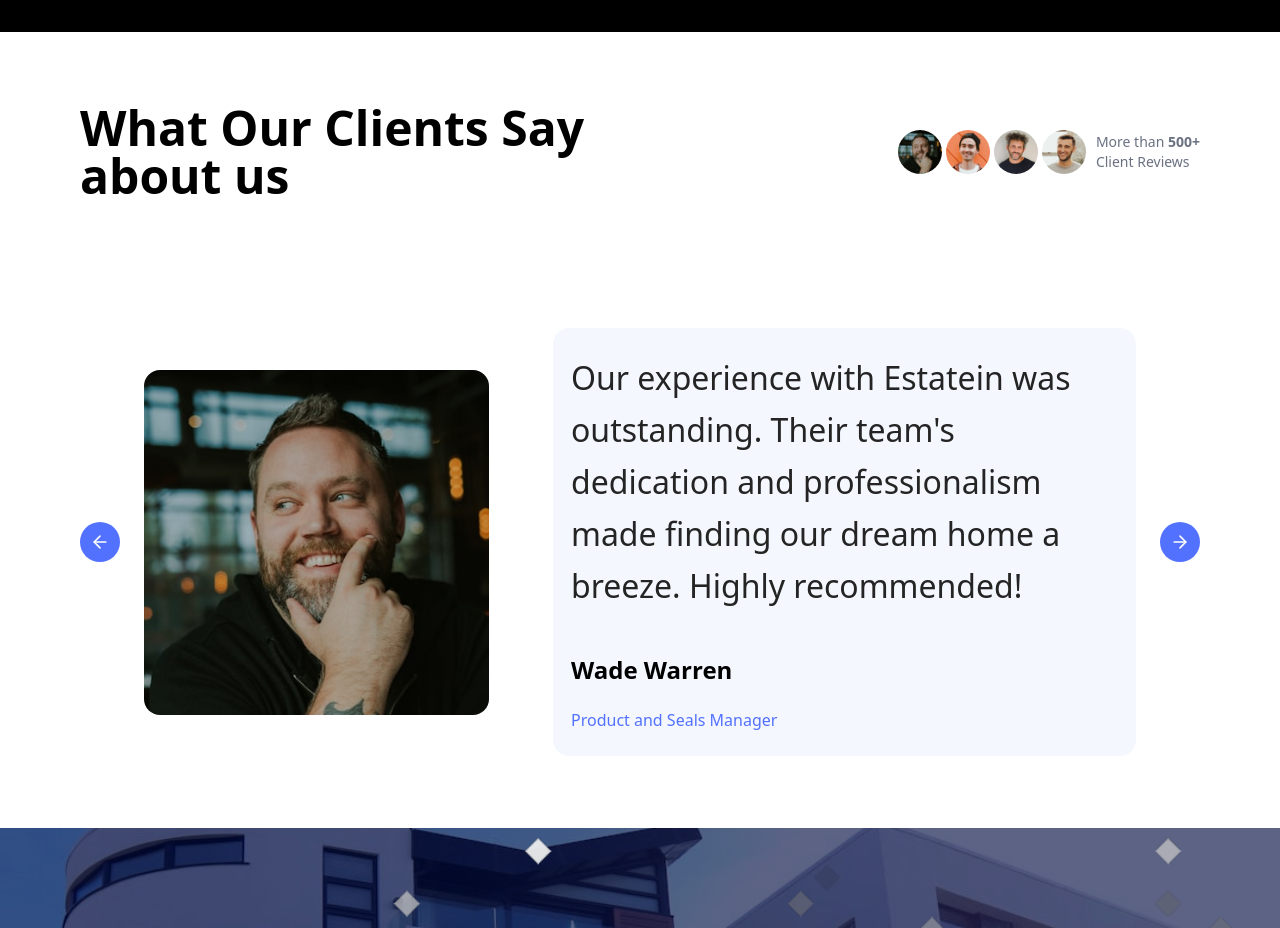
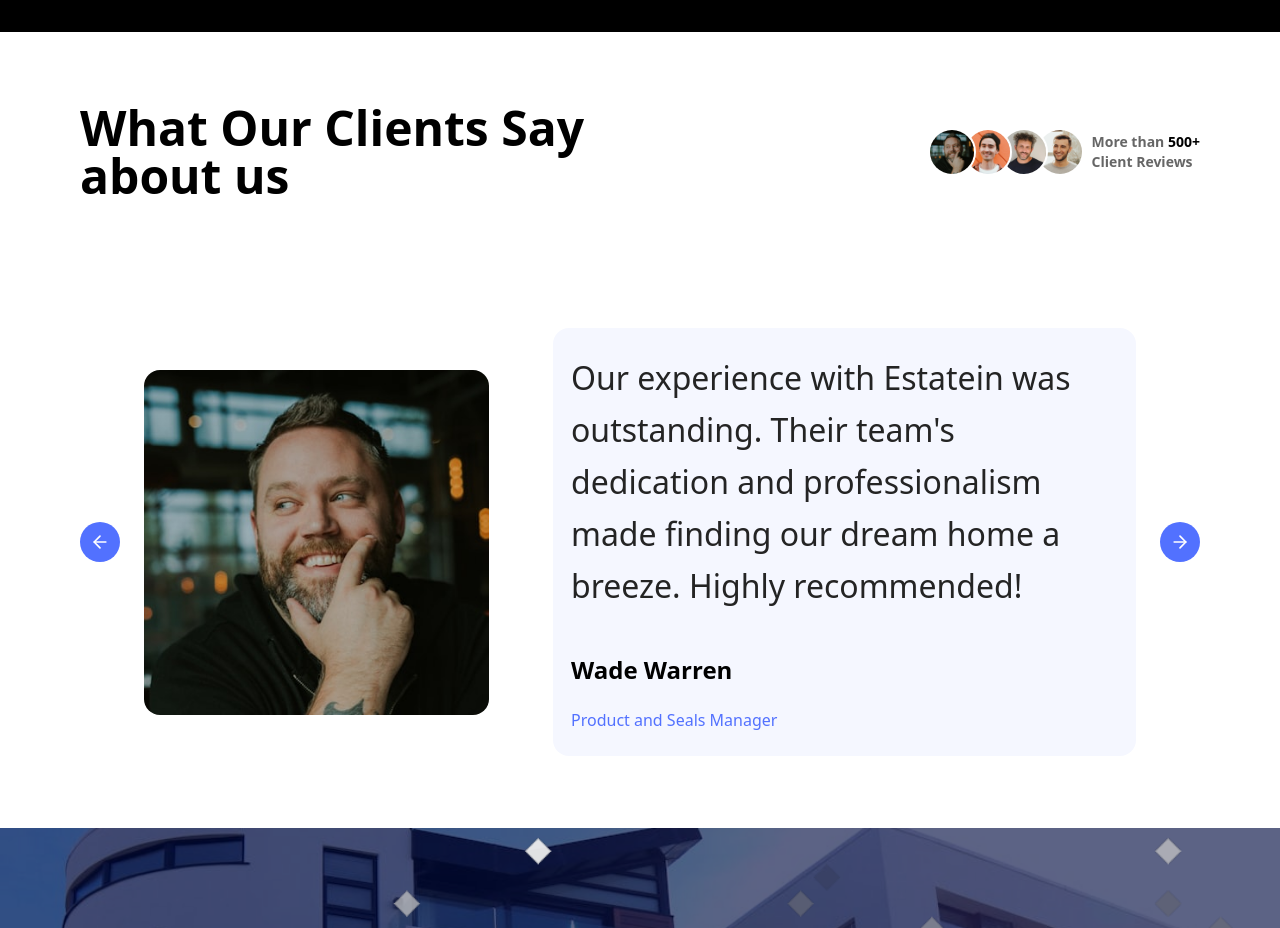
Before and after one commit to TamimOp/Homiq, a Next.js app: page / in a window 1280 px wide. Shown: the part 5281-6209 px from the top of the page. Built offline with nearby package versions, Linux system fonts and the light colour scheme.

Commit message:
enhance Review component styling for improved layout and readability

```diff
--- a/components/Review.tsx
+++ b/components/Review.tsx
@@ -82,11 +82,14 @@
               alt={`Reviewer ${i + 1}`}
               width={40}
               height={40}
-              className="rounded-full border-2 border-white md:w-12 md:h-12"
+              className={`rounded-full border-2 border-white md:w-12 md:h-12 ${
+                i !== 0 ? "-ml-3" : ""
+              }`}
+              style={{ zIndex: 10 - i }}
             />
           ))}
-          <p className="ml-2 text-xs md:text-sm text-gray-500">
-            More than <span className="font-semibold">500+</span>
+          <p className="ml-2 text-xs md:text-sm font-semibold text-[#666666]">
+            More than <span className="text-black">500+</span>
             <br className="hidden md:block" /> Client Reviews
           </p>
         </motion.div>
```
